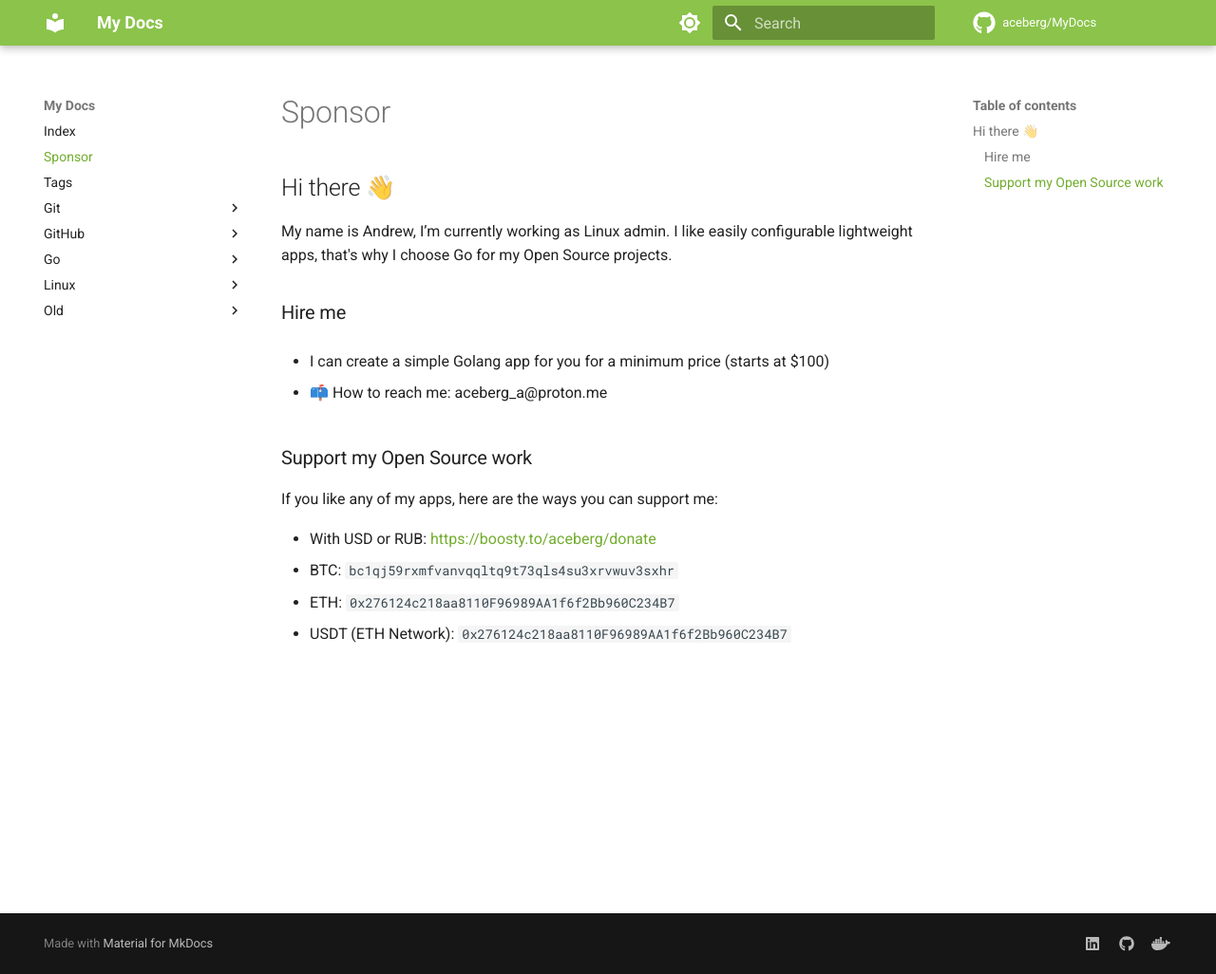
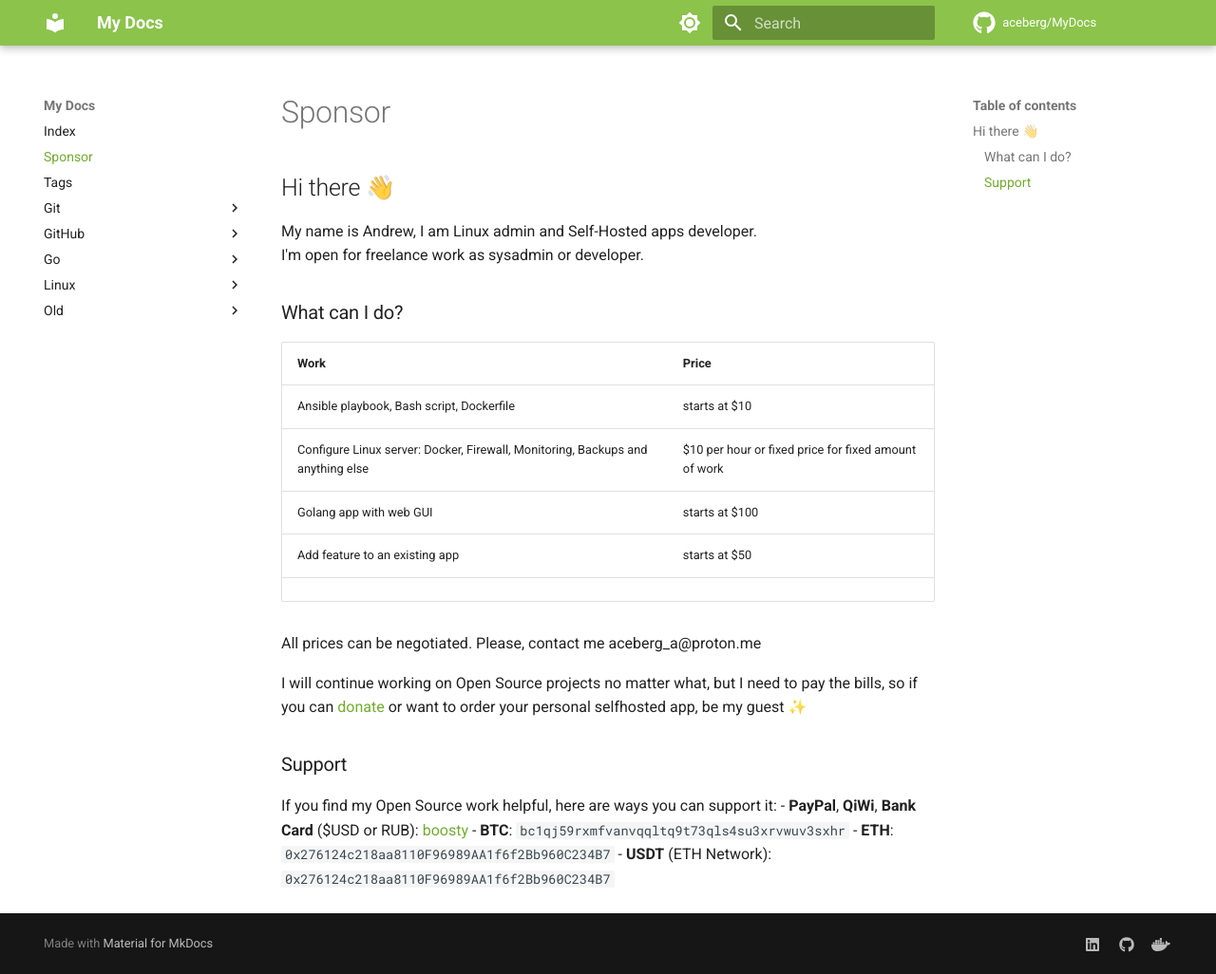
Before and after one commit to aceberg/MyDocs, an MkDocs documentation site: the page built from docs/sponsor.md, in a window 1280 px wide and 1026 px high. Shown: the whole window at 95% size. Built offline with MkDocs 1.6.1 and Material for MkDocs 9.7.7, drawn with Linux system fonts in a browser that asks for light colours; comment, search, counter and statistics services are not loaded.

Commit message:
New Sponsor page

````diff
--- a/docs/sponsor.md
+++ b/docs/sponsor.md
@@ -1,19 +1,28 @@
 # Sponsor
 ## Hi there 👋
 
-My name is Andrew, I’m currently working as Linux admin. I like easily configurable lightweight apps, that's why I choose Go for my Open Source projects.
+My name is Andrew, I am Linux admin and Self-Hosted apps developer.
+I'm open for freelance work as sysadmin or developer.
 
-### Hire me
+### What can I do?
 
-- I can create a simple Golang app for you for a minimum price (starts at $100)
+| Work | Price |
+| --------  | ----------- |
+| Ansible playbook, Bash script, Dockerfile |starts at $10 |
+| Configure Linux server: Docker, Firewall, Monitoring, Backups and anything else | $10 per hour or fixed price for fixed amount of work |
+| Golang app with web GUI | starts at $100 |
+| Add feature to an existing app | starts at $50 |
+|  |  |
 
-- 📫 How to reach me: aceberg_a@proton.me
+All prices can be negotiated. Please, contact me aceberg_a@proton.me
 
-### Support my Open Source work
+I will continue working on Open Source projects no matter what, but I need to pay the bills, so if you can [donate](https://github.com/aceberg#support) or want to order your personal selfhosted app, be my guest ✨
 
-If you like any of my apps, here are the ways you can support me:
 
-- With USD or RUB: [https://boosty.to/aceberg/donate](https://boosty.to/aceberg/donate)
-- BTC: `bc1qj59rxmfvanvqqltq9t73qls4su3xrvwuv3sxhr`
-- ETH: `0x276124c218aa8110F96989AA1f6f2Bb960C234B7`
-- USDT (ETH Network): `0x276124c218aa8110F96989AA1f6f2Bb960C234B7`
+### Support
+
+If you find my Open Source work helpful, here are ways you can support it:
+- **PayPal**, **QiWi**, **Bank Card** ($USD or RUB): [boosty](https://boosty.to/aceberg/donate)
+- **BTC**: ```bc1qj59rxmfvanvqqltq9t73qls4su3xrvwuv3sxhr```
+- **ETH**: ```0x276124c218aa8110F96989AA1f6f2Bb960C234B7```
+- **USDT** (ETH Network): ```0x276124c218aa8110F96989AA1f6f2Bb960C234B7```
````
